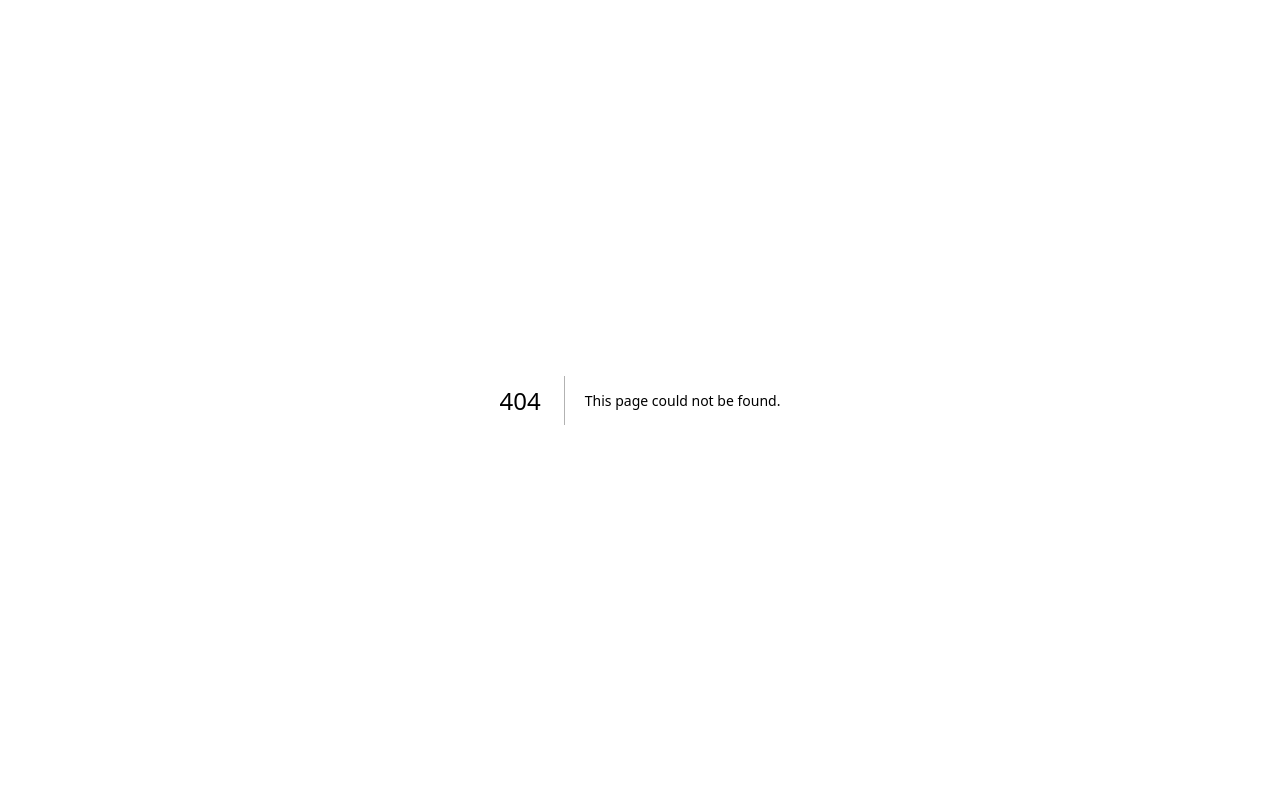
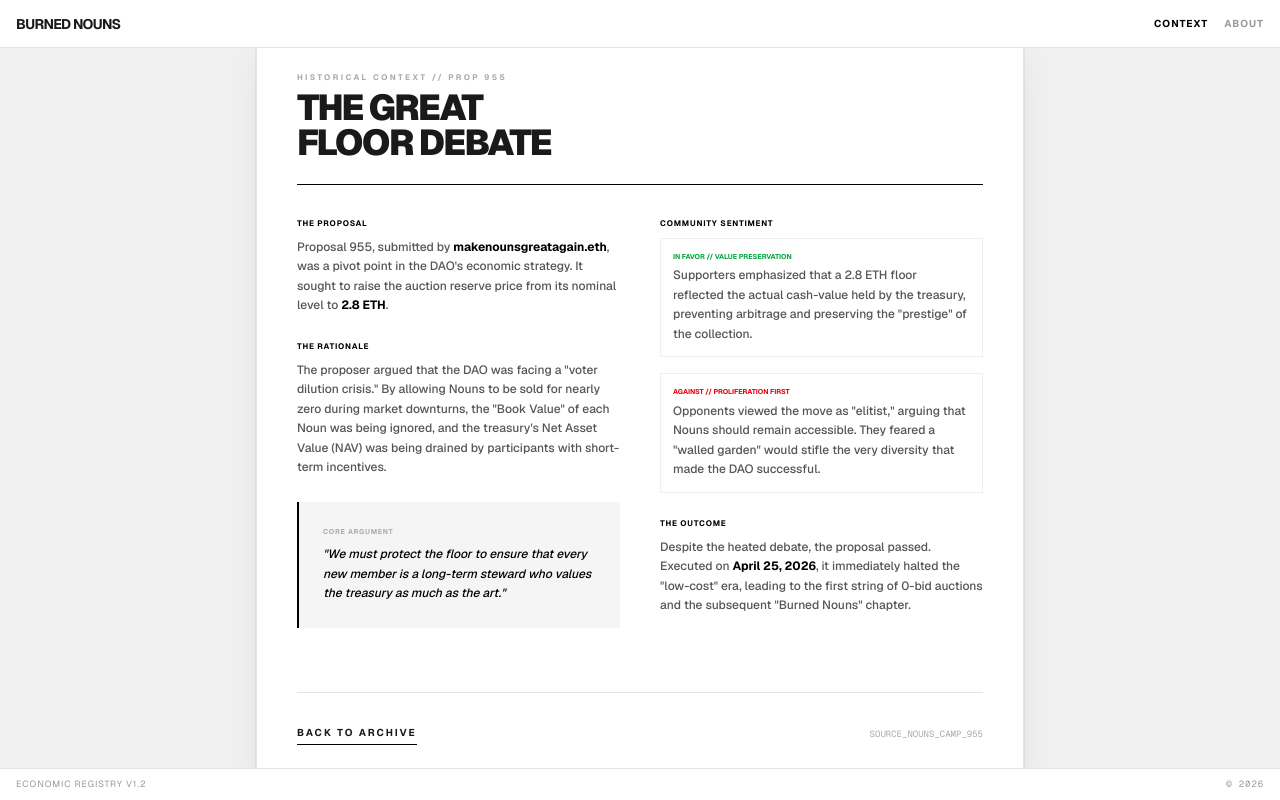
Before and after one commit to XppaiCyberr/burned-nouns, a Next.js app: page /context in a window 1280 px wide. Before the commit this address had no page. Built offline with nearby package versions, Linux system fonts and the light colour scheme.

Commit message:
Add Proposal 955 Context page and update navigation

```diff
--- a/src/app/about/page.tsx
+++ b/src/app/about/page.tsx
@@ -9,6 +9,7 @@ export default function About() {
       <nav className="h-12 border-b border-[#E5E5E5] px-4 flex justify-between items-center bg-white flex-shrink-0">
         <Link href="/" className="font-bold tracking-tighter text-sm uppercase">Burned Nouns</Link>
         <div className="flex gap-4 text-[10px] font-bold uppercase tracking-widest text-[#999]">
+          <Link href="/context" className="hover:text-black transition-colors">Context</Link>
           <Link href="/about" className="text-black transition-colors">About</Link>
         </div>
       </nav>
--- /dev/null
+++ b/src/app/context/page.tsx
@@ -0,0 +1,96 @@
+'use client';
+
+import Link from 'next/link';
+
+export default function Context() {
+  return (
+    <main className="h-screen w-screen overflow-hidden bg-[#F5F5F5] text-[#1A1A1A] flex flex-col font-sans antialiased selection:bg-[#E2FF33]">
+      {/* Top Bar */}
+      <nav className="h-12 border-b border-[#E5E5E5] px-4 flex justify-between items-center bg-white flex-shrink-0">
+        <Link href="/" className="font-bold tracking-tighter text-sm uppercase">Burned Nouns</Link>
+        <div className="flex gap-4 text-[10px] font-bold uppercase tracking-widest text-[#999]">
+          <Link href="/context" className="text-black transition-colors">Context</Link>
+          <Link href="/about" className="hover:text-black transition-colors">About</Link>
+        </div>
+      </nav>
+
+      {/* Main Content Area */}
+      <div className="flex-1 overflow-y-auto bg-[#F0F0F0] p-4 lg:p-12 flex justify-center items-start lg:items-center">
+        <div className="max-w-3xl w-full bg-white border border-[#E5E5E5] p-6 lg:p-10 my-4 lg:my-8 shadow-[0_0_0_1px_rgba(0,0,0,0.05),0_20px_40px_-12px_rgba(0,0,0,0.1)]">
+
+          <header className="mb-8 border-b border-black pb-6">
+            <span className="block text-[8px] font-bold uppercase tracking-[0.3em] text-[#AAA] mb-2">Historical Context // Prop 955</span>
+            <h1 className="text-2xl lg:text-4xl font-black tracking-tighter leading-[0.95] uppercase">
+              The Great<br />Floor Debate
+            </h1>
+          </header>
+
+          <div className="grid grid-cols-1 lg:grid-cols-2 gap-10 text-[10px] lg:text-xs leading-relaxed text-[#555] font-medium">
+
+            {/* The Proposal */}
+            <div className="space-y-6">
+              <section>
+                <span className="block text-[8px] font-bold uppercase tracking-widest text-black mb-2">The Proposal</span>
+                <p>
+                  Proposal 955, submitted by <strong className="text-black">makenounsgreatagain.eth</strong>, was a pivot point in the DAO's economic strategy. It sought to raise the auction reserve price from its nominal level to <strong className="text-black">2.8 ETH</strong>.
+                </p>
+              </section>
+
+              <section>
+                <span className="block text-[8px] font-bold uppercase tracking-widest text-black mb-2">The Rationale</span>
+                <p>
+                  The proposer argued that the DAO was facing a "voter dilution crisis." By allowing Nouns to be sold for nearly zero during market downturns, the "Book Value" of each Noun was being ignored, and the treasury's Net Asset Value (NAV) was being drained by participants with short-term incentives.
+                </p>
+              </section>
+
+              <div className="bg-[#F5F5F5] p-6 border-l-2 border-black">
+                <span className="block text-[7px] font-bold uppercase tracking-widest text-[#AAA] mb-2">Core Argument</span>
+                <p className="italic text-black">
+                  "We must protect the floor to ensure that every new member is a long-term steward who values the treasury as much as the art."
+                </p>
+              </div>
+            </div>
+
+            {/* The Debate */}
+            <div className="space-y-6">
+              <section>
+                <span className="block text-[8px] font-bold uppercase tracking-widest text-black mb-2">Community Sentiment</span>
+                <div className="space-y-4">
+                  <div className="p-3 border border-[#EEE]">
+                    <span className="text-[7px] font-bold text-green-600 uppercase mb-1 block">In Favor // Value Preservation</span>
+                    <p>Supporters emphasized that a 2.8 ETH floor reflected the actual cash-value held by the treasury, preventing arbitrage and preserving the "prestige" of the collection.</p>
+                  </div>
+                  <div className="p-3 border border-[#EEE]">
+                    <span className="text-[7px] font-bold text-red-600 uppercase mb-1 block">Against // Proliferation First</span>
+                    <p>Opponents viewed the move as "elitist," arguing that Nouns should remain accessible. They feared a "walled garden" would stifle the very diversity that made the DAO successful.</p>
+                  </div>
+                </div>
+              </section>
+
+              <section>
+                <span className="block text-[8px] font-bold uppercase tracking-widest text-black mb-2">The Outcome</span>
+                <p>
+                  Despite the heated debate, the proposal passed. Executed on <strong className="text-black">April 25, 2026</strong>, it immediately halted the "low-cost" era, leading to the first string of 0-bid auctions and the subsequent "Burned Nouns" chapter.
+                </p>
+              </section>
+            </div>
+
+          </div>
+
+          <div className="mt-16 pt-8 border-t border-[#E5E5E5] flex justify-between items-center">
+            <Link href="/" className="text-[10px] font-bold uppercase tracking-[0.2em] border-b border-black pb-1 hover:opacity-50 transition-opacity">
+              Back to Archive
+            </Link>
+            <span className="font-mono text-[9px] text-[#AAA]">SOURCE_NOUNS_CAMP_955</span>
+          </div>
+        </div>
+      </div>
+
+      {/* Footer */}
+      <footer className="h-8 border-t border-[#E5E5E5] px-4 flex justify-between items-center bg-white text-[9px] text-[#999] uppercase tracking-widest flex-shrink-0">
+        <span>Economic Registry v1.2</span>
+        <span className="font-mono">© 2026</span>
+      </footer>
+    </main>
+  );
+}
--- a/src/app/page.tsx
+++ b/src/app/page.tsx
@@ -48,6 +48,7 @@ export default function Home() {
       <nav className="h-12 border-b border-[#E5E5E5] px-4 flex justify-between items-center bg-white flex-shrink-0">
         <Link href="/" className="font-bold tracking-tighter text-sm uppercase">Burned Nouns</Link>
         <div className="flex gap-4 text-[10px] font-bold uppercase tracking-widest text-[#999]">
+          <Link href="/context" className="hover:text-black transition-colors">Context</Link>
           <Link href="/about" className="hover:text-black transition-colors">About</Link>
         </div>
       </nav>
```
